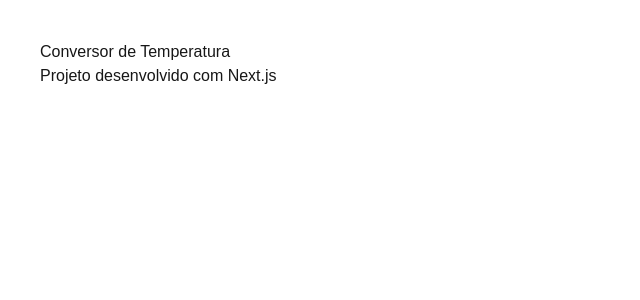
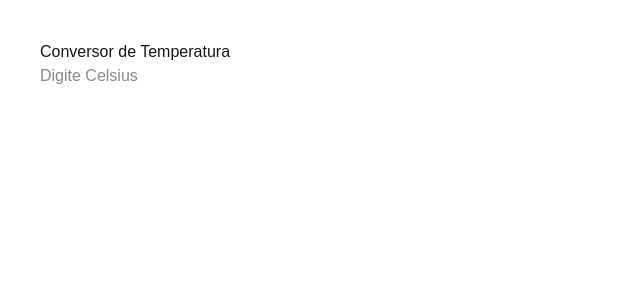
Before and after one commit to matheusboffz/projeto-nextjs, a Next.js app: page / in a window 1280 px wide. Shown: the top 300 px of the page, without its empty margins (0-640 px from the left). Built offline with nearby package versions, Linux system fonts and the light colour scheme.

Commit message:
feat: adiciona entrada de temperatura

```diff
--- a/app/page.tsx
+++ b/app/page.tsx
@@ -1,8 +1,20 @@
+"use client";
+
+import { useState } from "react";
+
 export default function Home() {
+  const [celsius, setCelsius] = useState("");
+
   return (
     <main style={{ padding: "40px" }}>
       <h1>Conversor de Temperatura</h1>
-      <p>Projeto desenvolvido com Next.js</p>
+
+      <input
+        type="number"
+        placeholder="Digite Celsius"
+        value={celsius}
+        onChange={(e) => setCelsius(e.target.value)}
+      />
     </main>
   );
 }
```
